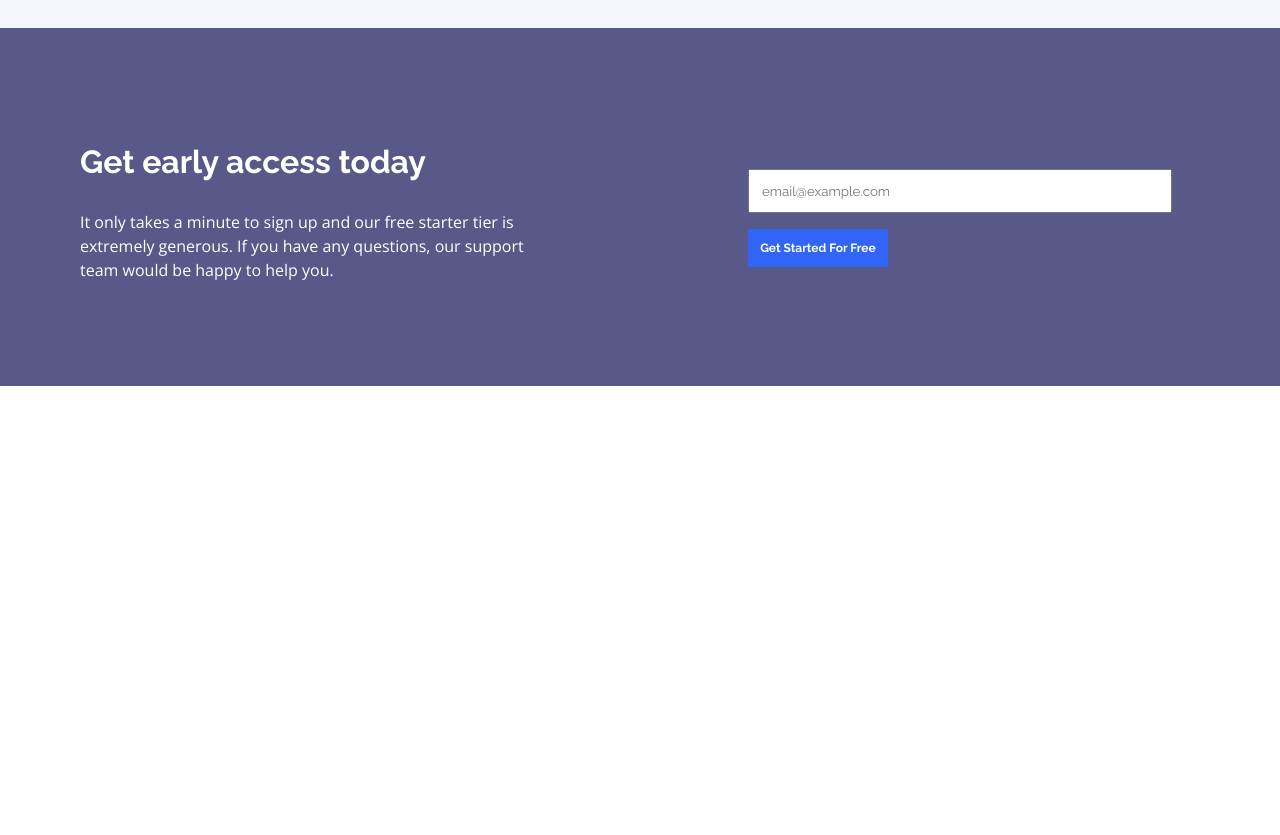
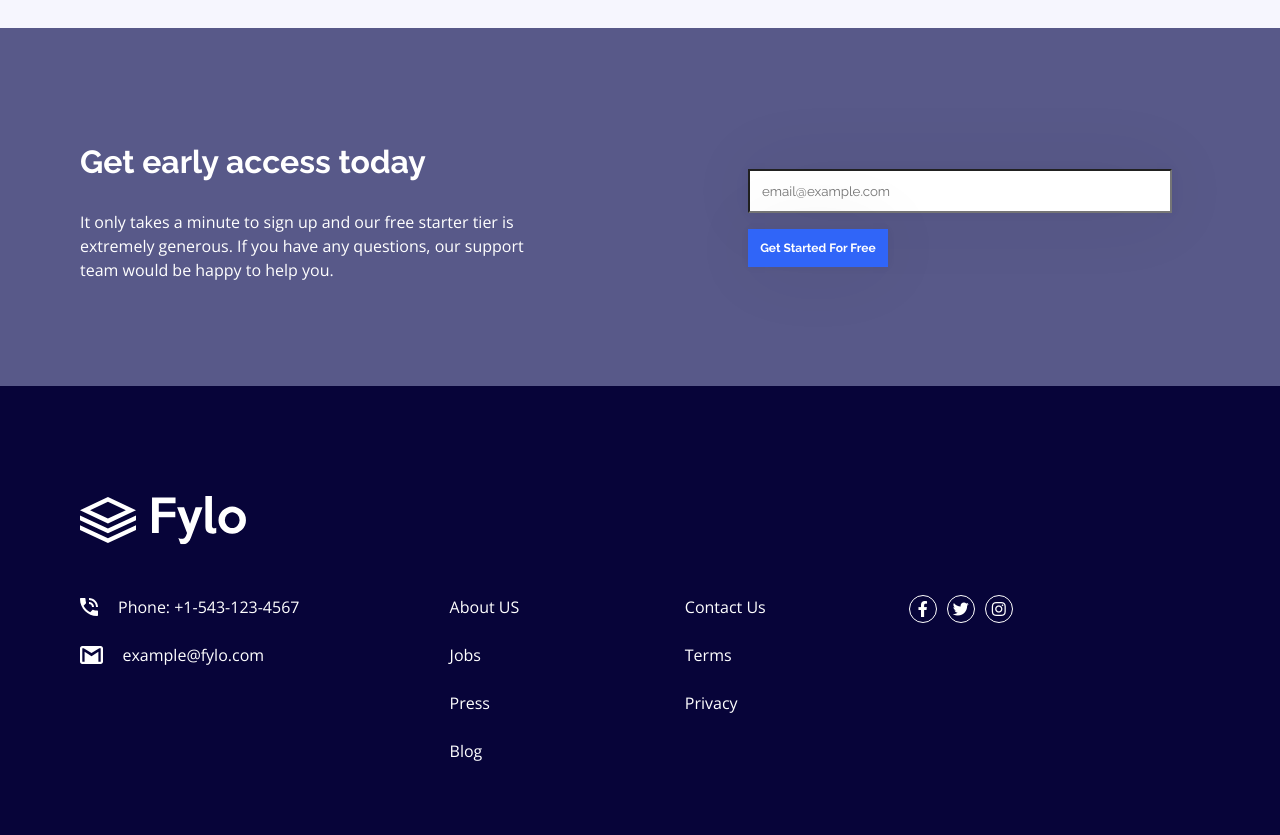
Before and after one commit to ClemHlrdt/Fylo-two-column-landing-page, a plain HTML site: page index.html in a window 1280 px wide. Shown: the part 1520-2355 px from the top of the page. Before the commit the page ends 1906 px from the top, so only its background shows below. Drawn offline with nearby package versions, Linux system fonts and the light colour scheme.

Commit message:
Added footer

```diff
--- a/index.html
+++ b/index.html
@@ -25,6 +25,9 @@
   <link rel="preconnect" href="https://fonts.gstatic.com">
   <link href="https://fonts.googleapis.com/css2?family=Open+Sans&display=swap" rel="stylesheet">
   <link href="https://fonts.googleapis.com/css2?family=Raleway:wght@400;700&display=swap" rel="stylesheet">
+  <link rel="stylesheet" href="https://cdnjs.cloudflare.com/ajax/libs/font-awesome/5.15.2/css/all.min.css"
+    integrity="sha512-HK5fgLBL+xu6dm/Ii3z4xhlSUyZgTT9tuc/hSrtw6uzJOvgRr2a9jyxxT1ely+B+xFAmJKVSTbpM/CuL7qxO8w=="
+    crossorigin="anonymous" />
   <link rel="stylesheet" href="dist/style.css">
 
 </head>
@@ -95,6 +98,39 @@
               <button type="submit">Get Started For Free</button>
             </form>
   </section>
+  <section class="footer">
+    <a class="footer__logo" href="#">
+      <img src="/images/logo-white.svg" alt="fylo">
+    </a>
+    <div class="footer__content">
+      <ul class="footer__contact">
+        <li>
+          <img src="/images/icon-phone.svg" alt="phone icon">
+          <span>Phone: +1-543-123-4567</span>
+        </li>
+        <li>
+          <img src="/images/icon-email.svg" alt="phone icon">
+          <span>example@fylo.com</span>
+        </li>
+      </ul>
+      <ul class="footer__info">
+        <li>About US</li>
+        <li>Jobs</li>
+        <li>Press</li>
+        <li>Blog</li>
+      </ul>
+      <ul class="footer__legal">
+        <li>Contact Us</li>
+        <li>Terms</li>
+        <li>Privacy</li>
+      </ul>
+      <ul class="footer__social">
+        <li><i class="fab fa-facebook-f"></i></li>
+        <li><i class="fab fa-twitter"></i></li>
+        <li><i class="fab fa-instagram"></i></li>
+      </ul>
+    </div>
+  </section>
 
   <!-- Features
   Team
--- /dev/null
+++ b/scss/_footer.scss
@@ -0,0 +1,105 @@
+.footer {
+  background: $veryDarkBlue;
+  color: $white;
+  padding: 4rem 2.5rem 3rem;
+
+  @include breakpoint-up(large) {
+    padding: 6.875rem 5rem 4.5rem;
+  }
+  &__logo {
+    display: inline-block;
+    min-height: 3.25rem;
+    margin-bottom: 2.75rem;
+  }
+
+  &__content {
+    display: flex;
+    flex-direction: column;
+    align-items: flex-start;
+
+    @include breakpoint-up(large) {
+      flex-direction: row;
+    }
+  }
+
+  &__contact,
+  &__info,
+  &__legal,
+  &__social {
+    list-style: none;
+    margin: 0;
+    padding: 0;
+
+    li:not(:last-child) {
+      margin-bottom: 1.5rem;
+    }
+  }
+
+  &__contact {
+    margin-bottom: 4rem;
+
+    @include breakpoint-up(large) {
+      flex: 0.33;
+      margin-bottom: 0;
+    }
+
+    li {
+      display: flex;
+      align-items: center;
+
+      img {
+        height: 18px;
+        width: auto;
+        margin-right: 1.25rem;
+      }
+
+      span {
+        font-weight: $font-sm;
+      }
+    }
+  }
+
+  &__info {
+    margin-bottom: 3.5rem;
+
+    @include breakpoint-up(large) {
+      flex: 0.21;
+      margin-bottom: 0;
+    }
+  }
+
+  &__legal {
+    margin-bottom: 3.25rem;
+
+    @include breakpoint-up(large) {
+      flex: 0.2;
+      margin-bottom: 0;
+    }
+  }
+
+  &__social {
+    display: flex;
+    justify-content: center;
+
+    @include breakpoint-up(large) {
+      flex: 0.23;
+      justify-content: flex-start;
+    }
+
+    li {
+      margin: 0;
+      padding: 0;
+      display: flex;
+      justify-content: center;
+      align-items: center;
+      padding: 0.5rem;
+      border-radius: 100%;
+      border: 1px solid $white;
+      width: 1.75rem;
+      height: 1.75rem;
+      &:not(:last-of-type) {
+        margin-right: $font-tiny;
+      }
+    }
+  }
+}
--- a/scss/_hero.scss
+++ b/scss/_hero.scss
@@ -96,6 +96,7 @@
       box-shadow: $shadow;
 
       @include breakpoint-up(large) {
+        max-width: 13rem;
         margin-top: 0;
         padding: 1rem 4rem;
         margin-right: 3.375rem;
--- a/scss/_register.scss
+++ b/scss/_register.scss
@@ -61,6 +61,7 @@
     font-family: "Raleway", "sans-serif";
     flex: 1;
     padding: 0.75rem;
+    box-shadow: $shadow;
   }
 
   input {
--- a/scss/style.scss
+++ b/scss/style.scss
@@ -6,3 +6,4 @@
 @import "./features";
 @import "./register";
 @import "./contact";
+@import "./footer";
```
Also changed, not shown: dist/style.css, images/logo-white.svg (added), 1 other file.
